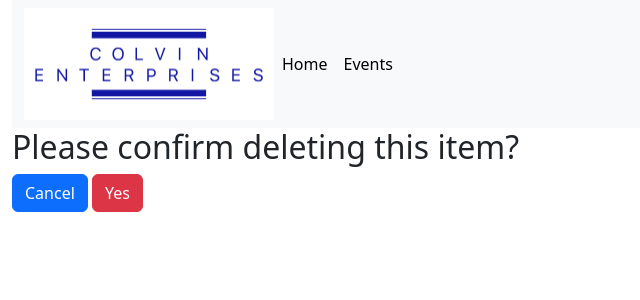
After one commit to 3hcw4smqonom7sw7pc5k/CS3300CCProject, a Django app: page /event/2/delete/ in a window 1280 px wide. The commit adds this page. Shown: the top 300 px of the page, without its empty margins (0-640 px from the left). Run offline with Django 4.2, Linux system fonts and the light colour scheme; data comes from the database, SQL or seed files in the repository; both versions use the stored data as it was after the commit.

Commit message:
Committing to iter01, delete version

```diff
--- /dev/null
+++ b/event_app/templates/event_app/event_confirm_delete.html
@@ -0,0 +1,15 @@
+<!-- inherit from base.html -->
+{% extends 'event_app/base_template.html' %}
+
+<!-- Replace block content in base_template.html -->
+{% block content %}
+
+<h2>Please confirm deleting this item?</h2>
+
+<form action="" method="POST">
+{% csrf_token %}
+<a class="btn btn-primary" href="{% url 'event-detail' event.id %}">Cancel</a>
+<button class="btn btn-danger" type="submit">Yes</button>
+</form>
+
+{% endblock %}
--- a/event_app/templates/event_app/event_detail.html
+++ b/event_app/templates/event_app/event_detail.html
@@ -8,4 +8,5 @@
 <p><strong>Ends:</strong> {{ event.end_date }}</p>
 
 <a class="btn btn-primary" href="{{event.get_absolute_url}}/update" role="button">Edit</a>
+<a class="btn btn-danger" href="{{event.get_absolute_url}}/delete" role="button">Delete</a>
 {% endblock %}
--- a/event_app/urls.py
+++ b/event_app/urls.py
@@ -2,9 +2,10 @@ from django.urls import path
 from . import views
 #
 urlpatterns = [
-	   path('', views.index, name='index'),
-	   path('events/', views.EventListView.as_view(), name= 'events'),
-	   path('event/<int:pk>', views.EventDetailView.as_view(), name= 'event-detail'),
-	   path('event/create_event/', views.eventCreate, name='event_create'),
-	   path('event/<int:pk>/update/', views.EventUpdate, name= 'event_update'),
-	   ]
+		path('', views.index, name='index'),
+		path('events/', views.EventListView.as_view(), name= 'events'),
+		path('event/<int:pk>', views.EventDetailView.as_view(), name= 'event-detail'),
+		path('event/create_event/', views.eventCreate, name='event_create'),
+		path('event/<int:pk>/update/', views.EventUpdate, name= 'event_update'),
+		path('event/<int:pk>/delete/', views.EventDelete, name= 'event_delete'),
+		]
--- a/event_app/views.py
+++ b/event_app/views.py
@@ -33,3 +33,10 @@ def EventUpdate(request, pk):
 	else:
 		form = EventForm(instance=event)
 	return render(request, "event_app/event_form.html", {'form': form})
+def EventDelete(request, pk):
+    event = Event.objects.get(pk=pk)
+    if request.method == 'POST':
+        event.delete()
+        return redirect('events')
+    else:
+        return render(request, 'event_app/event_confirm_delete.html', {'event':event})
```
Also changed, not shown: db.sqlite3.
